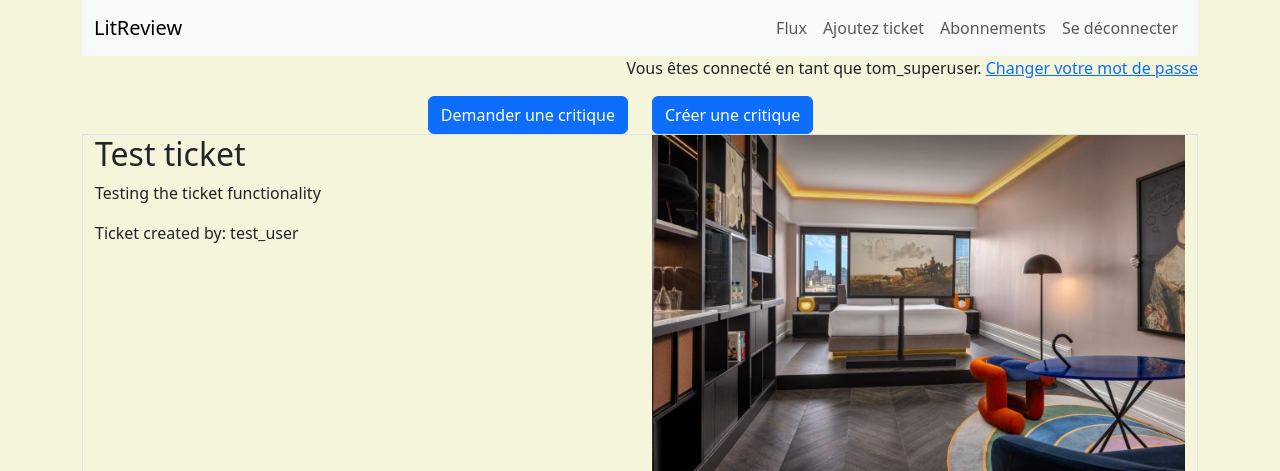
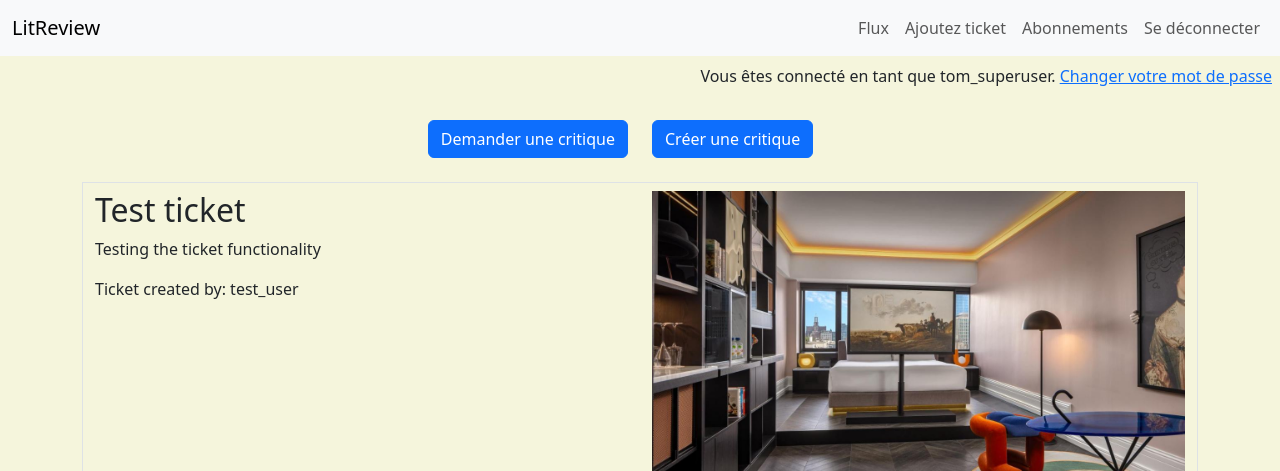
Before and after one commit to zolatso/ocp9, a Django app: page /home/ in a window 1280 px wide. Shown: the top 471 px of the page. Run offline with Django 5.2, Linux system fonts and the light colour scheme; a user stored in the database is signed in; data comes from the database, SQL or seed files in the repository; both versions use the stored data as it was after the commit; some libraries are stand-ins or nearby versions; grey boxes are pictures that could not be loaded.

Commit message:
Lesson 25/04/2025

```diff
--- a/litrevu/flux/templates/flux/home.html
+++ b/litrevu/flux/templates/flux/home.html
@@ -1,7 +1,7 @@
 {% extends 'base.html' %}
 {% block content %}
     <div class="container">
-        <div class="row">
+        <div class="row py-3">
             <div class="col text-end">
                 <a class="btn btn-primary" href="" role="button">Demander une critique</a>
             </div>
@@ -10,7 +10,7 @@
             </div>
         </div>
         {% for ticket in tickets %}
-        <div class="row border">
+        <div class="row border my-2 py-2">
             <div class="col">
                 <h2>{{ ticket.title }}</h2>
                 <p>{{ ticket.description}}</p>
--- /dev/null
+++ b/litrevu/flux/templates/flux/ticket_form.html
@@ -0,0 +1,6 @@
+{% extends "base.html" %}
+{% load bootstrap5 %}
+
+{% block content %}
+    {% bootstrap_form form %}
+{% endblock %}
--- a/litrevu/flux/views.py
+++ b/litrevu/flux/views.py
@@ -1,4 +1,6 @@
 from django.contrib.auth.decorators import login_required
+from django.contrib.auth.mixins import LoginRequiredMixin
+from django.views.generic import ListView, CreateView
 from django.shortcuts import render
 from .models import Ticket, Review
 
@@ -7,3 +9,13 @@ def home(request):
     tickets = Ticket.objects.order_by("time_created")
     context = {"tickets" : tickets}
     return render(request, 'flux/home.html', context)
+
+class HomeView(LoginRequiredMixin, ListView):
+    model = Ticket
+    ordering = 'time_created'
+    template_name = 'flux/home.html'
+    context_object_name = "tickets"
+
+class TicketCreateView(CreateView):
+    model = Ticket
+    fields = '__all__'
--- a/litrevu/litrevu/urls.py
+++ b/litrevu/litrevu/urls.py
@@ -23,6 +23,8 @@ import authenticate.views
 from django.conf import settings
 from django.conf.urls.static import static
 
+from flux.views import HomeView, TicketCreateView
+
 urlpatterns = [
     path('admin/', admin.site.urls),
     path('', LoginView.as_view(
@@ -38,7 +40,8 @@ urlpatterns = [
         template_name='authenticate/password_change_done.html'),
          name='password_change_done'
          ),
-    path('home/', flux.views.home, name='home'),
+    path('home/', HomeView.as_view(), name='home'),
+    path('ticket/create/', TicketCreateView.as_view(), name='ticket-create'),
     path('sign_up/', authenticate.views.sign_up, name='sign_up')
 ]
 
--- a/litrevu/templates/base.html
+++ b/litrevu/templates/base.html
@@ -6,7 +6,6 @@
         <link rel="stylesheet" type="text/css" href="{% static 'styles.css' %}">
     </head>
     <body>
-        <div class="container">
             <nav class="navbar navbar-expand-lg bg-body-tertiary">
                 <div class="container-fluid">
                     <a class="navbar-brand" href="#">LitReview</a>
@@ -16,7 +15,7 @@
                         <a class="nav-link" href="#">Flux</a>
                     </li>
                     <li class="nav-item">
-                        <a class="nav-link" href="#">Ajoutez ticket</a>
+                        <a class="nav-link" href="{% url "ticket-create" %}">Ajoutez ticket</a>
                         <li class="nav-item">
                     </li>
                         <a class="nav-link" href="#">Abonnements</a>
@@ -28,11 +27,10 @@
                     </ul>
                 </div>
             </nav>
-        </div>
         {%  if user.is_authenticated %}
-        <div class="container">
+        <div class="p-2">
             <p class="text-end">Vous êtes connecté en tant que {{ user }}. <a href="{% url 'password_change' %}">Changer votre mot de passe</a></p>
-        </div>
+        <div />
         {% endif %}
         <div class="container">
             {% block content %}{% endblock content %}
```
Also changed, not shown: litrevu/litrevu/settings.py (+6 -3 lines), litrevu/db.sqlite3.
